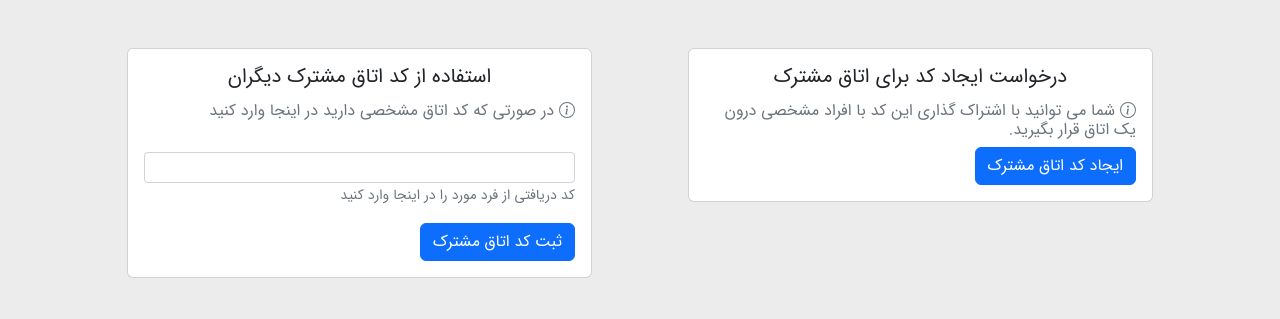
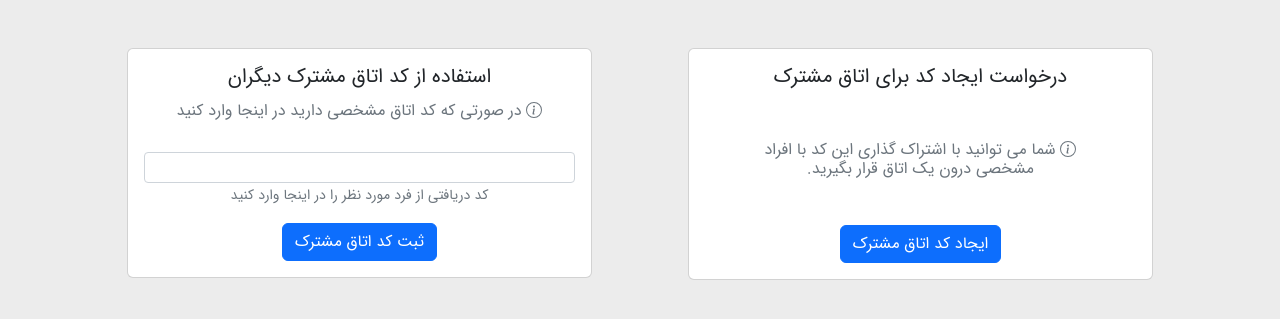
Before and after one commit to amir-H-bagherian/Seman-Dormitory-Project, a Django app: page /request-shared-room/ in a window 1280 px wide. Shown: the part 126-445 px from the top of the page. Run offline with Django 4.2, Linux system fonts and the light colour scheme; the visitor is signed in with stand-in values (Sample User, id 1).

Commit message:
Modify page boxes
The style of two cards was changed , Added styles.

```diff
--- a/templates/request-shared-room.html
+++ b/templates/request-shared-room.html
@@ -8,9 +8,9 @@
 
 		<div class="col-5 mx-5">
 		  <div class="card">
-			<div class="card-body">
+			<div class="card-body text-center">
 			  <h5 class="card-title text-center mb-3">درخواست ایجاد کد برای اتاق مشترک </h5>
-			  <h6 class="card-subtitle mb-2 text-muted "> <svg xmlns="http://www.w3.org/2000/svg" width="16" height="16"
+			  <h6 class="card-subtitle mb-2 text-muted " style="padding:39px;"> <svg xmlns="http://www.w3.org/2000/svg" width="16" height="16"
 				  fill="currentColor" class="bi bi-info-circle" viewBox="0 0 16 16">
 				  <path d="M8 15A7 7 0 1 1 8 1a7 7 0 0 1 0 14zm0 1A8 8 0 1 0 8 0a8 8 0 0 0 0 16z" />
 				  <path
@@ -23,7 +23,7 @@
 		  </div>
 		</div>
 		<div class="col-5 mx-5">
-		  <div class="card">
+		  <div class="card text-center">
 			<div class="card-body">
 			  <h5 class="card-title text-center mb-3">استفاده از کد اتاق مشترک دیگران</h5>
 
@@ -37,7 +37,7 @@
 				  <label for="" class="form-label"></label>
 				  <input type="text"
 					  class="form-control form-control-sm" name="" id="" aria-describedby="helpId" placeholder="">
-				  <small id="helpId" class="form-text text-muted">کد دریافتی از فرد مورد را در اینجا وارد کنید</small>
+				  <small id="helpId" class="form-text text-muted">کد دریافتی از فرد مورد نظر را در اینجا وارد کنید</small>
 				</div>              <button type="submit" class="btn btn-primary">ثبت کد اتاق مشترک</button>
 
 
```
